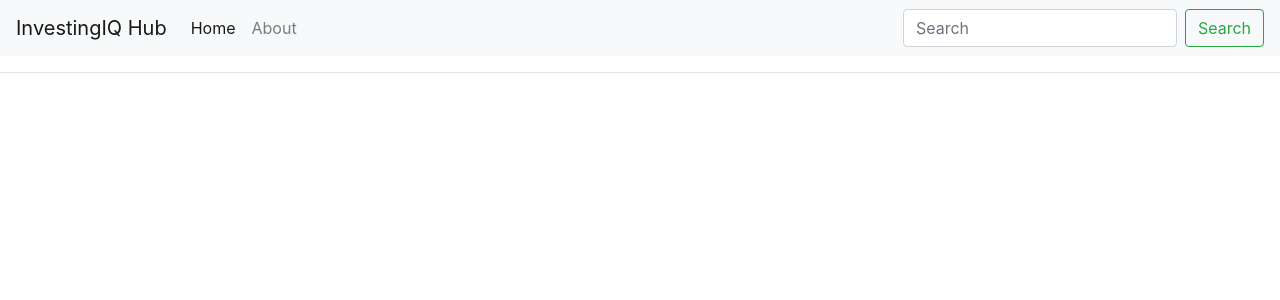
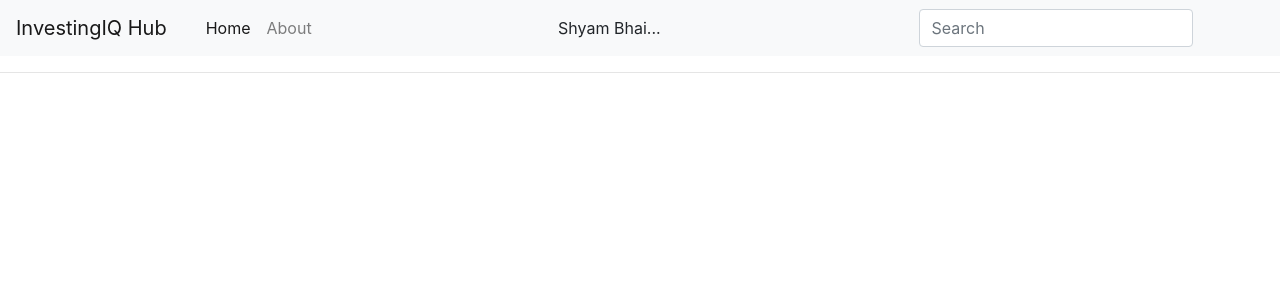
Before and after one commit to Mechboyshyam/InvestingIQ-Hub, a React (Create React App) app in the folder client/: page / in a window 1280 px wide. Shown: the top 300 px of the page. Built offline with nearby package versions, Linux system fonts and the light colour scheme.

Commit message:
little adjustment

```diff
--- a/client/src/Component/Navbar/Navbar.css
+++ b/client/src/Component/Navbar/Navbar.css
@@ -0,0 +1,8 @@
+.user-name{
+    margin-right: 100px;
+    /* background: #000; */
+}
+
+/* .search-box{
+    padding-left: 08rem;
+} */
--- a/client/src/Component/Navbar/Navbar.js
+++ b/client/src/Component/Navbar/Navbar.js
@@ -1,4 +1,5 @@
 import React, { Component } from "react";
+import './Navbar.css';
 
 export default class Navbar extends Component {
   render() {
@@ -19,6 +20,7 @@ export default class Navbar extends Component {
           </button>
 
           <div className="collapse navbar-collapse" id="navbarSupportedContent">
+            <div className="col-4">
             <ul className="navbar-nav mr-auto">
               <li className="nav-item active">
                 <a className="nav-link" href="/">
@@ -55,26 +57,34 @@ export default class Navbar extends Component {
                   </a>
                 </div> */}
               </li>
-              {/* <li className="nav-item">
-                <a className="nav-link disabled" href="#">
-                  Disabled
-                </a>
-              </li> */}
+              <li className="nav-item">
+                {/* <span className="nav-link text-center">
+                  Shyam Bhai...
+                </span> */}
+              </li>
             </ul>
-            <form className="form-inline my-2 my-lg-0">
+            </div>
+            <div className="col-4">
+              <span className="user-name">
+                Shyam Bhai...
+              </span>
+            </div>
+           <div className="col-4">
+           <form className="form-inline search-box my-2 my-lg-0">
               <input
                 className="form-control mr-sm-2"
                 type="search"
                 placeholder="Search"
                 aria-label="Search"
               />
-              <button
+              {/* <button
                 className="btn btn-outline-success my-2 my-sm-0"
                 type="submit"
               >
                 Search
-              </button>
+              </button> */}
             </form>
+           </div>
           </div>
         </nav>
       </>
```
